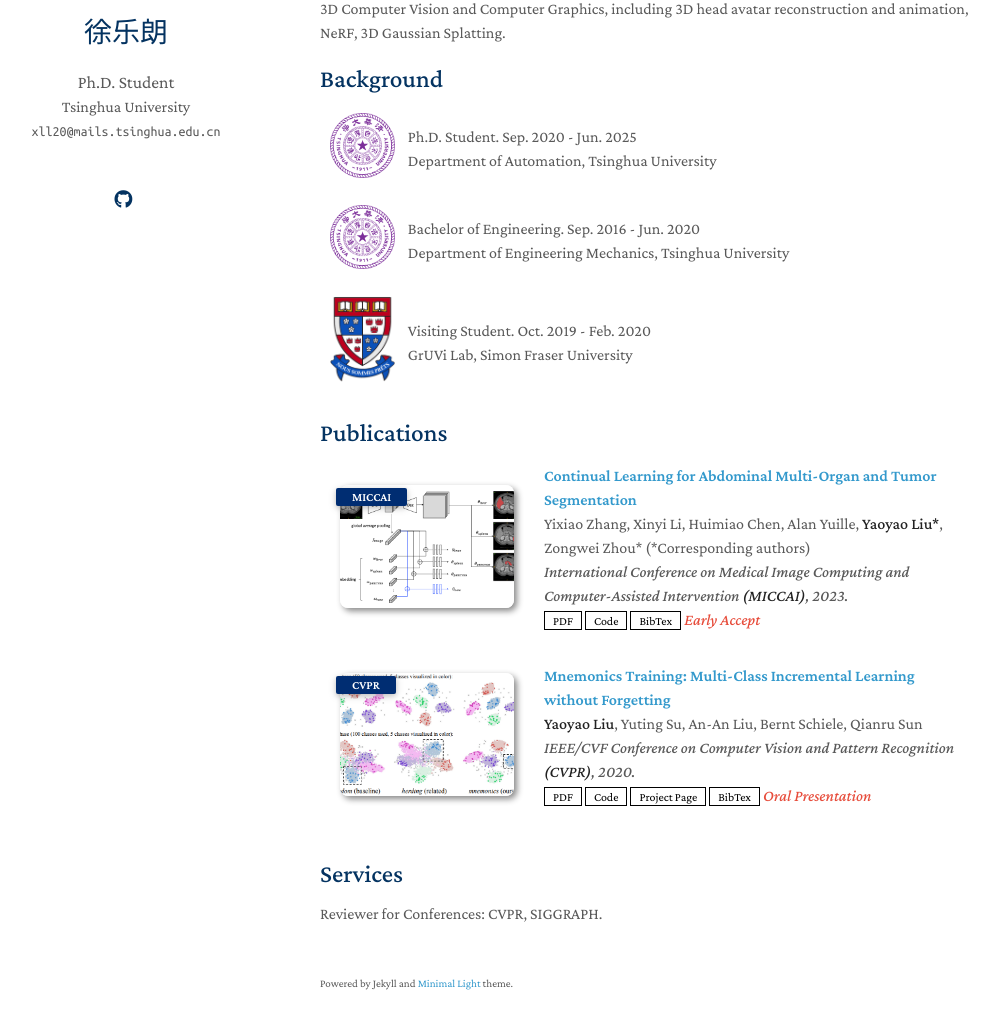
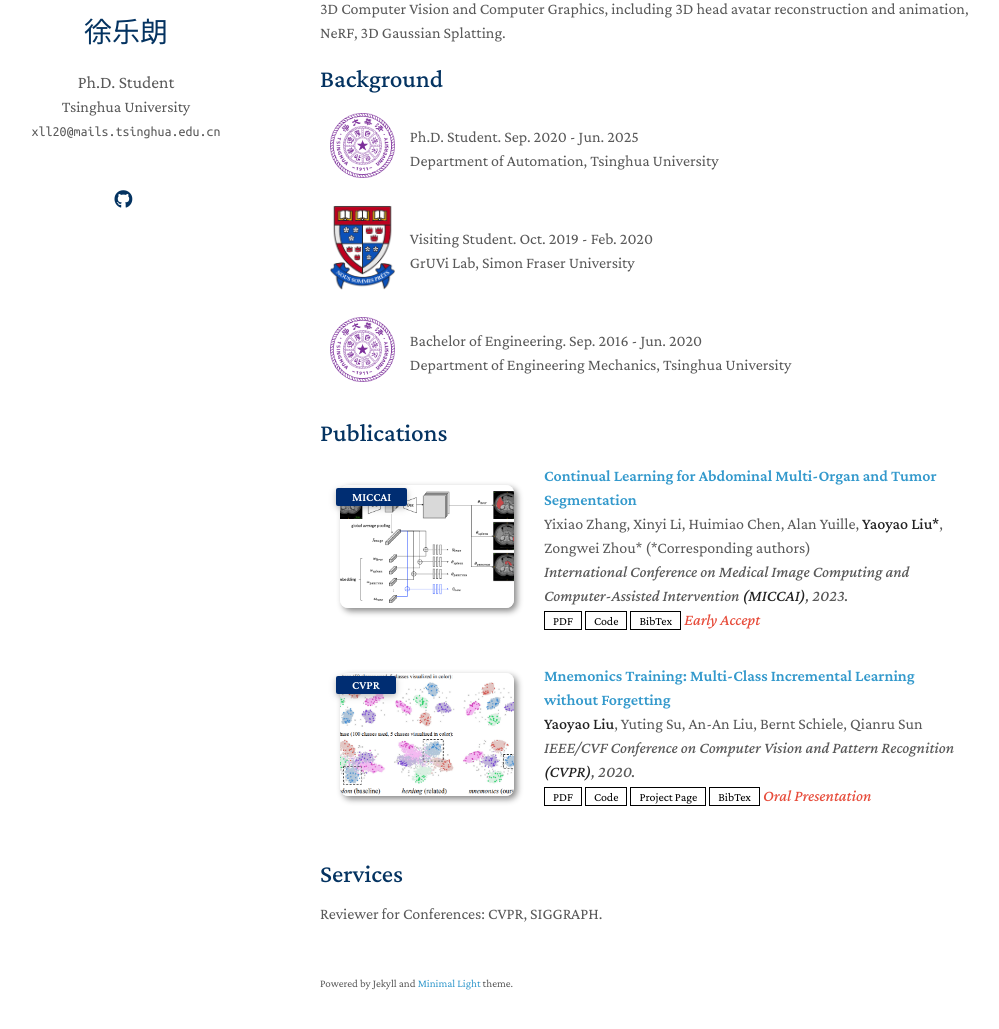
Before and after one commit to YuelangX/yuelangx.github.io, a Jekyll site: the page built from index.md, in a window 1280 px wide and 1286 px high. Shown: the part 222-1251 px from the top of the window, without its empty margins (150-1149 px from the left). Built offline with Jekyll 4.4.1, drawn with Linux system fonts in a browser that asks for light colours; nearby versions of some CDN libraries; a style sheet for code colours, icons or effects is not loaded; our own code applies the rules of GitHub Pages for plain Markdown files.

Commit message:
Update background.md

```diff
--- a/_includes/background.md
+++ b/_includes/background.md
@@ -7,7 +7,7 @@
 <td style="padding:10px;width:12%;vertical-align:middle;border:none" align="center">
 <img width="100" src="./assets/img/tsinghua.png"/>
 </td>
-<td style="padding:3px;width:80%;vertical-align:middle;border: none" align="left">
+<td style="padding:5px;width:80%;vertical-align:middle;border: none" align="left">
 Ph.D. Student. Sep. 2020 - Jun. 2025<br>
 Department of Automation, Tsinghua University<br>
 </td>
@@ -15,23 +15,23 @@ Department of Automation, Tsinghua University<br>
 
 <tr>
 <td style="padding:10px;width:12%;vertical-align:middle;border:none" align="center">
+<img width="100" src="./assets/img/simon_fraser.png"/>
+</td>
+<td style="padding:5px;width:80%;vertical-align:middle;border: none" align="left">
+Visiting Student. Oct. 2019 - Feb. 2020<br>
+GrUVi Lab, Simon Fraser University<br>
+</td>
+</tr>
+
+<tr>
+<td style="padding:10px;width:12%;vertical-align:middle;border:none" align="center">
 <img width="100" src="./assets/img/tsinghua.png"/>
 </td>
-<td style="padding:3px;width:80%;vertical-align:middle;border: none" align="left">
+<td style="padding:5px;width:80%;vertical-align:middle;border: none" align="left">
 Bachelor of Engineering. Sep. 2016 - Jun. 2020<br>
 Department of Engineering Mechanics, Tsinghua University<br>
 </td>
 </tr>
 
-<tr>
-<td style="padding:10px;width:12%;vertical-align:middle;border:none" align="center">
-<img width="100" src="./assets/img/simon_fraser.png"/>
-</td>
-<td style="padding:3px;width:80%;vertical-align:middle;border: none" align="left">
-Visiting Student. Oct. 2019 - Feb. 2020<br>
-GrUVi Lab, Simon Fraser University<br>
-</td>
-</tr>
-
 </table>
 </div>
```
